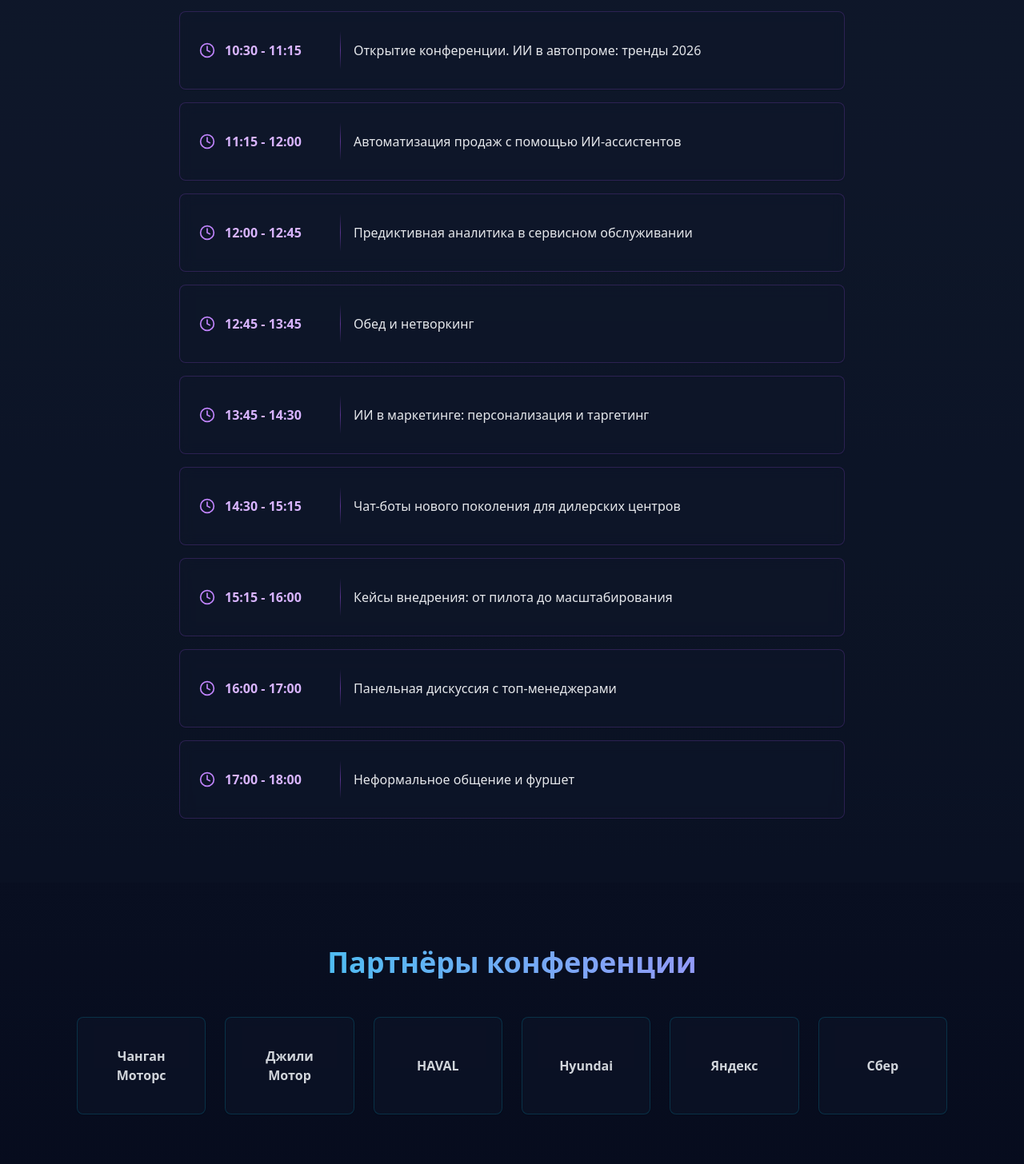
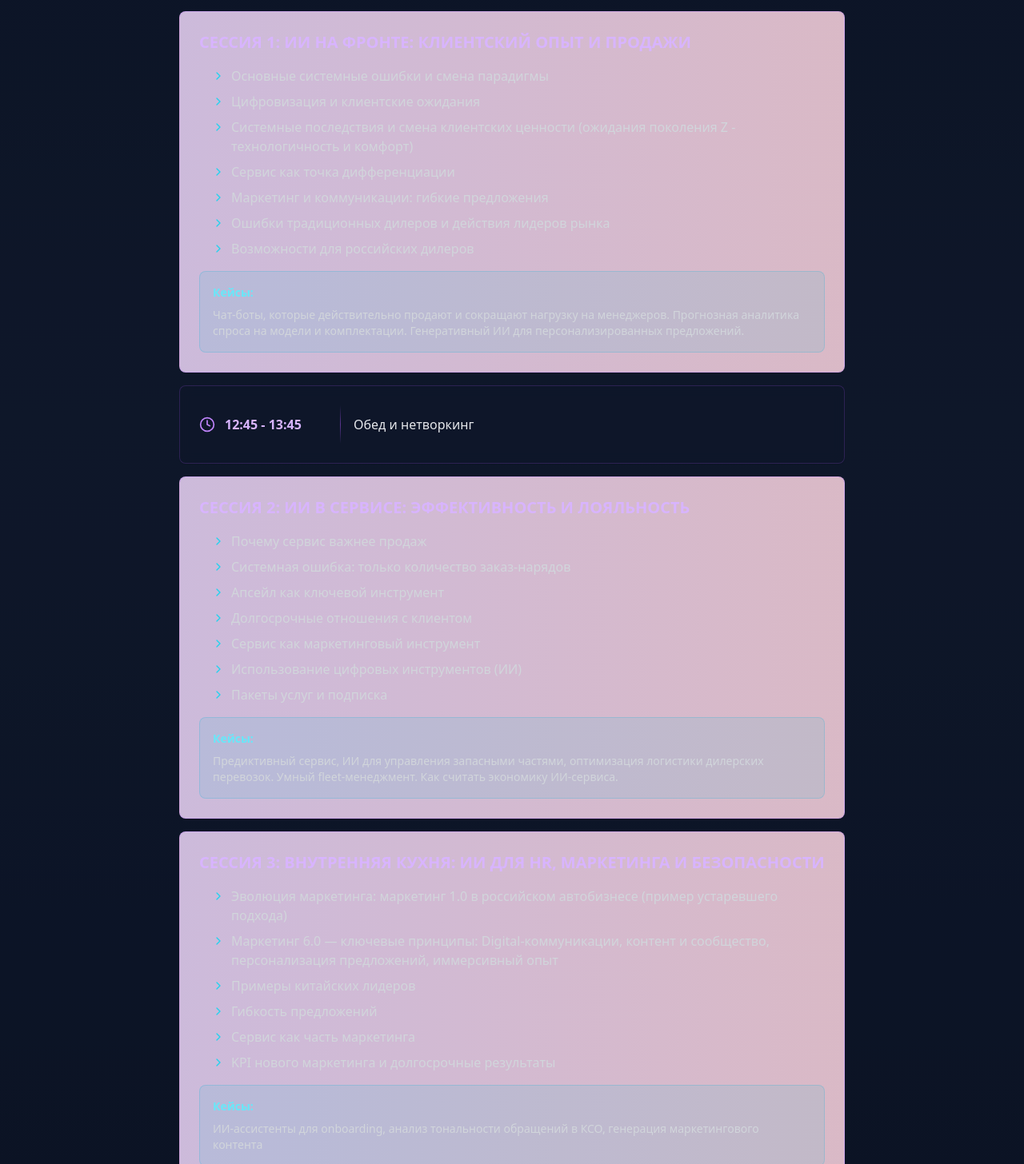
Before and after one commit to pr-poehali-dev/ai-auto-integration, a React (Vite) app: page / in a window 1280 px wide. Shown: the part 2094-3550 px from the top of the page at 80% size. Built offline with nearby package versions, Linux system fonts and the light colour scheme.

Commit message:
Добавить 4 сессии по ИИ в автобизнесе

```diff
--- a/src/pages/Index.tsx
+++ b/src/pages/Index.tsx
@@ -35,16 +35,70 @@ export default function Index() {
     { name: 'Елена Волкова', position: 'Руководитель отдела цифровизации', company: 'Hyundai Motor CIS' },
   ];
 
-  const schedule = [
+  interface ScheduleItem {
+    time?: string;
+    title: string;
+    subtitle?: string;
+    topics?: string[];
+    cases?: string;
+    isSession?: boolean;
+  }
+
+  const schedule: ScheduleItem[] = [
     { time: '10:00 - 10:30', title: 'Регистрация и welcome-кофе' },
-    { time: '10:30 - 11:15', title: 'Открытие конференции. ИИ в автопроме: тренды 2026' },
-    { time: '11:15 - 12:00', title: 'Автоматизация продаж с помощью ИИ-ассистентов' },
-    { time: '12:00 - 12:45', title: 'Предиктивная аналитика в сервисном обслуживании' },
+    {
+      title: 'СЕССИЯ 1: ИИ НА ФРОНТЕ: КЛИЕНТСКИЙ ОПЫТ И ПРОДАЖИ',
+      isSession: true,
+      topics: [
+        'Основные системные ошибки и смена парадигмы',
+        'Цифровизация и клиентские ожидания',
+        'Системные последствия и смена клиентских ценности (ожидания поколения Z - технологичность и комфорт)',
+        'Сервис как точка дифференциации',
+        'Маркетинг и коммуникации: гибкие предложения',
+        'Ошибки традиционных дилеров и действия лидеров рынка',
+        'Возможности для российских дилеров'
+      ],
+      cases: 'Чат-боты, которые действительно продают и сокращают нагрузку на менеджеров. Прогнозная аналитика спроса на модели и комплектации. Генеративный ИИ для персонализированных предложений.'
+    },
     { time: '12:45 - 13:45', title: 'Обед и нетворкинг' },
-    { time: '13:45 - 14:30', title: 'ИИ в маркетинге: персонализация и таргетинг' },
-    { time: '14:30 - 15:15', title: 'Чат-боты нового поколения для дилерских центров' },
-    { time: '15:15 - 16:00', title: 'Кейсы внедрения: от пилота до масштабирования' },
-    { time: '16:00 - 17:00', title: 'Панельная дискуссия с топ-менеджерами' },
+    {
+      title: 'СЕССИЯ 2: ИИ В СЕРВИСЕ: ЭФФЕКТИВНОСТЬ И ЛОЯЛЬНОСТЬ',
+      isSession: true,
+      topics: [
+        'Почему сервис важнее продаж',
+        'Системная ошибка: только количество заказ-нарядов',
+        'Апсейл как ключевой инструмент',
+        'Долгосрочные отношения с клиентом',
+        'Сервис как маркетинговый инструмент',
+        'Использование цифровых инструментов (ИИ)',
+        'Пакеты услуг и подписка'
+      ],
+      cases: 'Предиктивный сервис, ИИ для управления запасными частями, оптимизация логистики дилерских перевозок. Умный fleet-менеджмент. Как считать экономику ИИ-сервиса.'
+    },
+    {
+      title: 'СЕССИЯ 3: ВНУТРЕННЯЯ КУХНЯ: ИИ ДЛЯ HR, МАРКЕТИНГА И БЕЗОПАСНОСТИ',
+      isSession: true,
+      topics: [
+        'Эволюция маркетинга: маркетинг 1.0 в российском автобизнесе (пример устаревшего подхода)',
+        'Маркетинг 6.0 — ключевые принципы: Digital-коммуникации, контент и сообщество, персонализация предложений, иммерсивный опыт',
+        'Примеры китайских лидеров',
+        'Гибкость предложений',
+        'Сервис как часть маркетинга',
+        'KPI нового маркетинга и долгосрочные результаты'
+      ],
+      cases: 'ИИ-ассистенты для onboarding, анализ тональности обращений в КСО, генерация маркетингового контента'
+    },
+    {
+      title: 'СЕССИЯ 4: ВНЕДРЕНИЕ ИИ: С ЧЕГО НАЧАТЬ?',
+      isSession: true,
+      topics: [
+        'Введение в ИИ',
+        'Разбор внедрения инструментов ИИ в повседневную жизнь сотрудников дилерского центра на примере реальных кейсов',
+        'Готовые фреймворки',
+        'Шаблоны промптов и т.д.'
+      ],
+      cases: 'Формат: делай как я, повторяй за мной. ИИ – это не сложно!'
+    },
     { time: '17:00 - 18:00', title: 'Неформальное общение и фуршет' },
   ];
 
@@ -204,14 +258,49 @@ export default function Index() {
 
           <div className="space-y-4">
             {schedule.map((item, index) => (
-              <Card key={index} className="bg-slate-900/50 border-purple-500/20 backdrop-blur hover-scale">
-                <CardContent className="p-6 flex flex-col md:flex-row md:items-center gap-4">
+              <Card
+                key={index}
+                className={`backdrop-blur hover-scale ${
+                  item.isSession
+                    ? 'bg-gradient-to-r from-purple-900/30 to-pink-900/30 border-purple-400/40'
+                    : 'bg-slate-900/50 border-purple-500/20'
+                }`}
+              >
+                <CardContent className="p-6">
+                  {item.isSession ? (
+                    <div className="space-y-4">
+                      <h3 className="text-xl font-bold text-purple-300 mb-4">{item.title}</h3>
+                      {item.topics && (
+                        <ul className="space-y-2 ml-4">
+                          {item.topics.map((topic, i) => (
+                            <li key={i} className="text-gray-300 flex items-start gap-2">
+                              <Icon name="ChevronRight" className="text-cyan-400 mt-1 shrink-0" size={16} />
+                              <span>{topic}</span>
+                            </li>
+                          ))}
+                        </ul>
+                      )}
+                      {item.cases && (
+                        <div className="mt-4 p-4 bg-cyan-500/10 rounded-lg border border-cyan-500/20">
+                          <p className="text-sm font-semibold text-cyan-300 mb-2">Кейсы:</p>
+                          <p className="text-gray-300 text-sm">{item.cases}</p>
+                        </div>
+                      )}
+                    </div>
+                  ) : (
+                    <div className="flex flex-col md:flex-row md:items-center gap-4">
+                      {item.time && (
+                        <>
                           <div className="flex items-center gap-3 md:w-40 shrink-0">
                             <Icon name="Clock" className="text-purple-400" size={20} />
                             <span className="text-purple-300 font-semibold">{item.time}</span>
                           </div>
                           <div className="h-px md:h-12 md:w-px bg-gradient-to-r md:bg-gradient-to-b from-transparent via-purple-500/50 to-transparent" />
+                        </>
+                      )}
                       <p className="text-gray-200">{item.title}</p>
+                    </div>
+                  )}
                 </CardContent>
               </Card>
             ))}
```
Lines whose indentation alone changed are shown as unchanged.
